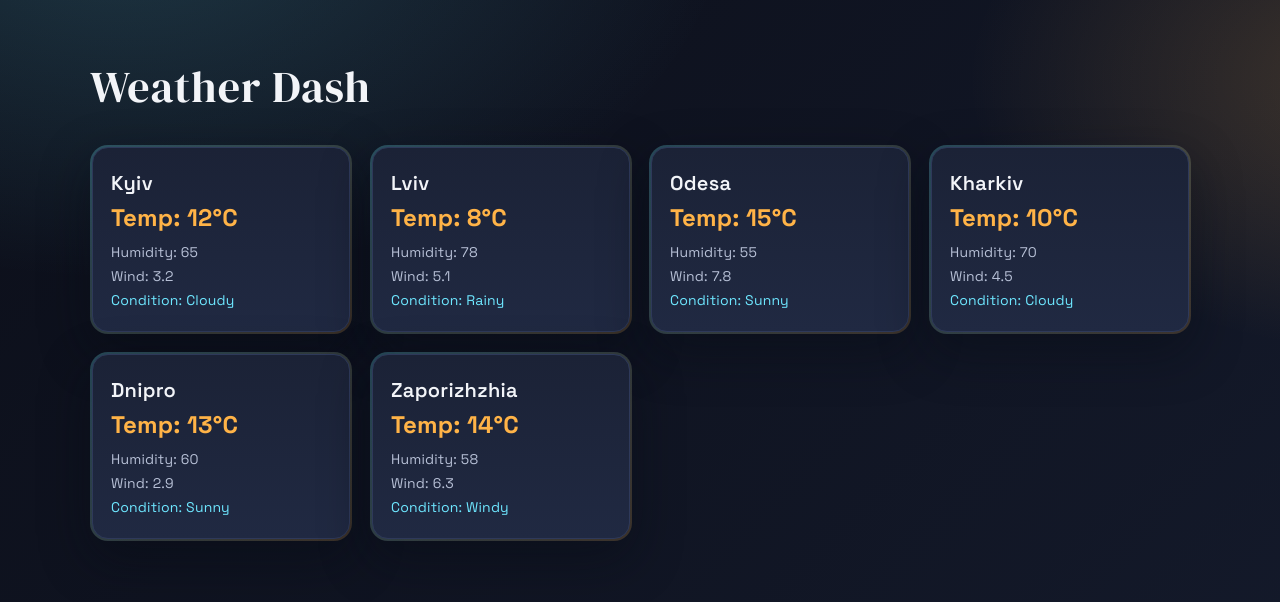
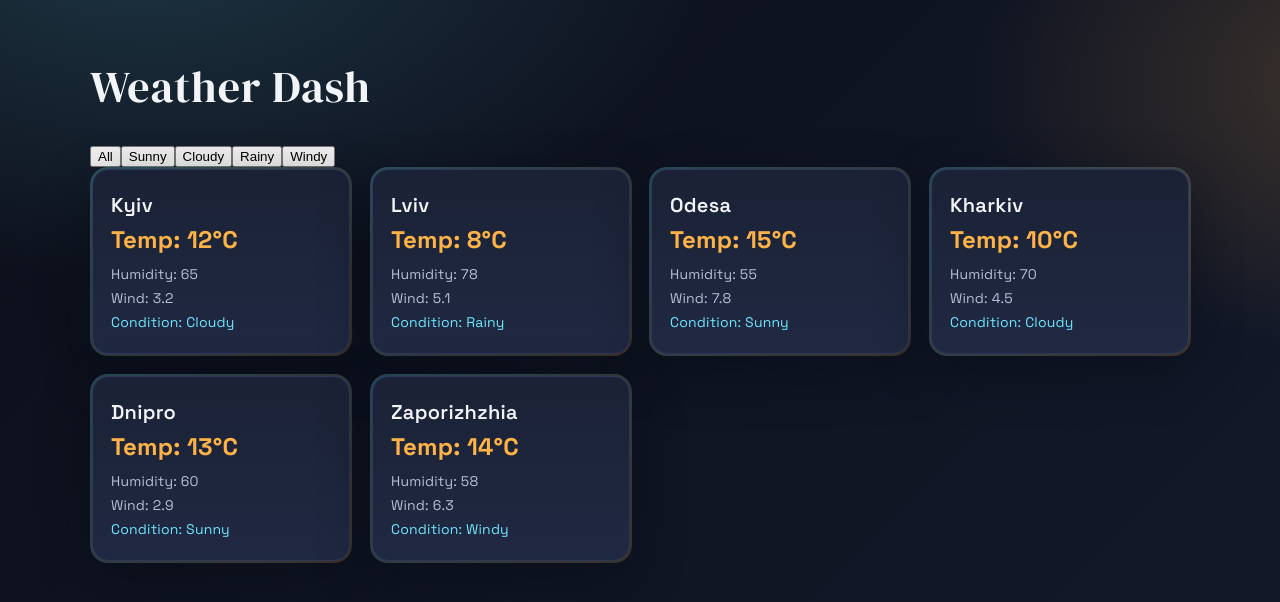
Before and after one commit to Maaxcon/react-weather-dashboard, a React (Vite) app: page / in a window 1280 px wide. Shown: the top 602 px of the page. Built offline with nearby package versions, Linux system fonts and the light colour scheme.

Commit message:
feat: add component Button , add logic filter, change logic render Block

```diff
--- a/src/App.tsx
+++ b/src/App.tsx
@@ -1,20 +1,34 @@
+import { useState } from 'react'
 import { CityCard } from "./components/CityCard"
 import { cities } from "./data/cities"
 import type { City } from "./type"
+import type { Filter } from "./type"
+import Button from './components/Button'
 function App() {
+
+  const [filter, setFilter] = useState<Filter>('all')
+
+  const filteredCities = cities.filter((city) => {
+    if (filter === 'all') return true
+    return city.condition === filter
+  })
 
   return (
     <div className="weather">
-      <div className="weather__list">
-        {cities.map((city: City) => (
-          <div key={city.id} className="weather__block">
-            <CityCard
-              city={city}
-              onClick={() => {}}
-            />
-          </div>
-        ))}
-      </div>
+
+        <Button text="All" onClick={() => setFilter('all')} />
+        <Button text="Sunny" onClick={() => setFilter('sunny')} />
+        <Button text="Cloudy" onClick={() => setFilter('cloudy')} />
+        <Button text="Rainy" onClick={() => setFilter('rainy')} />
+        <Button text="Windy" onClick={() => setFilter('windy')} />
+
+        <div className="weather__list">
+          {filteredCities.map((city: City) => (
+            <div key={city.id} className="weather__block">
+              <CityCard city={city} onClick={() => {}} />
+            </div>
+          ))}
+        </div>
     </div>
   )
 }
--- /dev/null
+++ b/src/components/Button.tsx
@@ -0,0 +1,9 @@
+import type {ButtonT} from "../type"
+function Button({text,onClick}: ButtonT){
+    return(
+        <button onClick={onClick}>{text}</button>
+    )
+
+}
+
+export default Button
--- a/src/type.tsx
+++ b/src/type.tsx
@@ -31,3 +31,9 @@ export type Props = {
   city: City
   onClick: (city: City) => void
 }
+
+
+export type Button = {
+    text:string
+    onClick:() => void
+}
```
